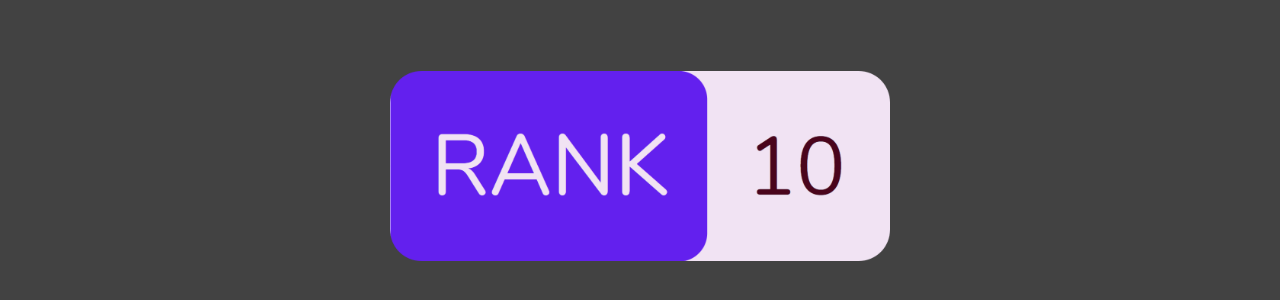
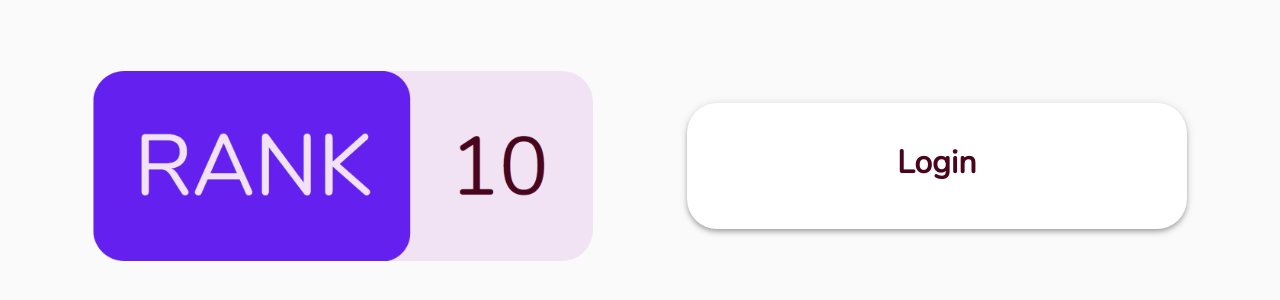
Before and after one commit to meh430/rankten, a React (Create React App) app: page /#/auth in a window 1280 px wide. Shown: the part 234-534 px from the top of the page. Built offline with nearby package versions, Linux system fonts and the light colour scheme.

Commit message:
Some themeing

```diff
--- a/src/App.js
+++ b/src/App.js
@@ -3,7 +3,7 @@ import { UserContext, ThemeContext } from "./Contexts";
 import { ThemeProvider, createMuiTheme } from "@material-ui/core/styles";
 import { userReducer } from "./reducers/UserReducer";
 import { getCurrentTheme } from "./misc/PrefStore";
-import { appColors } from "./misc/AppTheme";
+import { appThemeConstants } from "./misc/AppTheme";
 import "./App.css";
 import { Splash } from "./routes/Splash";
 import { Switch, Route } from 'react-router-dom';
@@ -12,13 +12,13 @@ const appThemeLight = {
     palette: {
         type: "light",
         primary: {
-            main: appColors.lavender,
-            light: appColors.palePurple,
-            dark: appColors.hanPurple,
+            main: appThemeConstants.lavender,
+            light: appThemeConstants.palePurple,
+            dark: appThemeConstants.hanPurple,
         },
         secondary: {
-            main: appColors.paraPink,
-            dark: appColors.darkSienna,
+            main: appThemeConstants.paraPink,
+            dark: appThemeConstants.darkSienna,
         }
     },
 };
@@ -32,6 +32,8 @@ const appThemeDark = {
         },
         secondary: {
             ...appThemeLight.palette.secondary,
+            dark: appThemeConstants.palePurple,
+
         },
     },
 };
@@ -50,7 +52,7 @@ const App = () => {
         <div className="App">
             <ThemeContext.Provider value={themeValue}>
                 <UserContext.Provider value={userValue}>
-                    <ThemeProvider theme={theme === "light" ? darkTheme : lightTheme}>
+                    <ThemeProvider theme={theme === "dark" ? darkTheme : lightTheme}>
                         <Switch>
                             <Route path="/" component={Splash} exact />
                             <Route path="/auth" component={LoginSignUp} />
--- /dev/null
+++ b/src/components/Login.js
@@ -0,0 +1,13 @@
+import { Card, CardContent, useTheme } from "@material-ui/core";
+import React from 'react';
+import {appThemeConstants} from '../misc/AppTheme'
+export const Login = () => {
+    const currentTheme = useTheme();
+    return (
+        <Card style={{ alignSelf: "center", boxShadow: currentTheme.shadows[4], minWidth: "500px", maxWidth: "90%", borderRadius: "30px"}}>
+            <CardContent>
+                <h1 style={{fontFamily: appThemeConstants.fontFamily, color: currentTheme.palette.secondary.dark}}>Login</h1>
+            </CardContent>
+        </Card>
+    );
+}
--- a/src/misc/AppTheme.js
+++ b/src/misc/AppTheme.js
@@ -1,7 +1,8 @@
-export const appColors = {
+export const appThemeConstants = {
     palePurple: '#f1e3f3',
     lavender: '#c2bbf0',
     darkSienna: '#4a051c',
     hanPurple: '#6320ee',
-    paraPink: '#ef476f'
+    paraPink: '#ef476f',
+    fontFamily: "'Nunito', sans-serif"
 }
--- a/src/routes/LoginSignup.js
+++ b/src/routes/LoginSignup.js
@@ -2,14 +2,15 @@ import React from 'react';
 import { useTheme } from '@material-ui/core';
 import '../App.css';
 import { Logo } from '../components/Logo';
+import { Login } from '../components/Login';
 
 //isLogin: bool
 export const LoginSignUp = (props) => {
     const currentTheme = useTheme();
     return (
-        <div className="row" style={{ backgroundColor: currentTheme.palette.background.paper, minHeight: "100vh", justifyContent: "space-evenly" }}>
+        <div className="row" style={{ backgroundColor: currentTheme.palette.background.default, minHeight: "100vh", justifyContent: "space-evenly" }}>
             <Logo width="500"/>
-
+            <Login/>
         </div>
     );
 }
--- a/src/routes/Splash.js
+++ b/src/routes/Splash.js
@@ -1,7 +1,7 @@
 import ReactLoading from "react-loading";
 import React, { useState, useEffect, useContext } from "react";
 import { Logo } from "../components/Logo";
-import { appColors } from "../misc/AppTheme";
+import { appThemeConstants } from "../misc/AppTheme";
 import { useTheme } from "@material-ui/core";
 import { Redirect } from "react-router-dom";
 
@@ -42,11 +42,11 @@ export const Splash = () => {
                 alignItems: "center",
                 minHeight: "100vh",
                 justifyContent: "space-around",
-                backgroundColor: currentTheme.palette.background.paper,
+                backgroundColor: currentTheme.palette.background.default,
             }}
         >
             <Logo width="600"/>
-            <ReactLoading type="bars" color={appColors.hanPurple} />
+            <ReactLoading type="bars" color={appThemeConstants.hanPurple} />
         </div>
     );
 };
```
